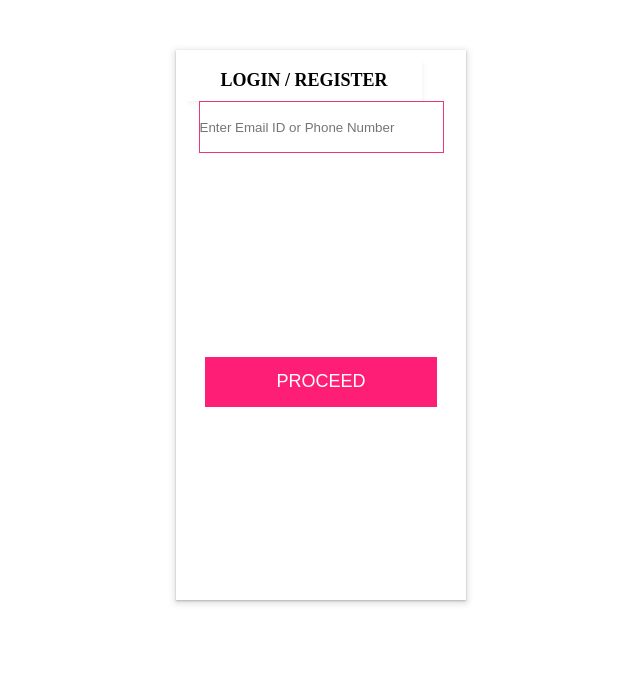
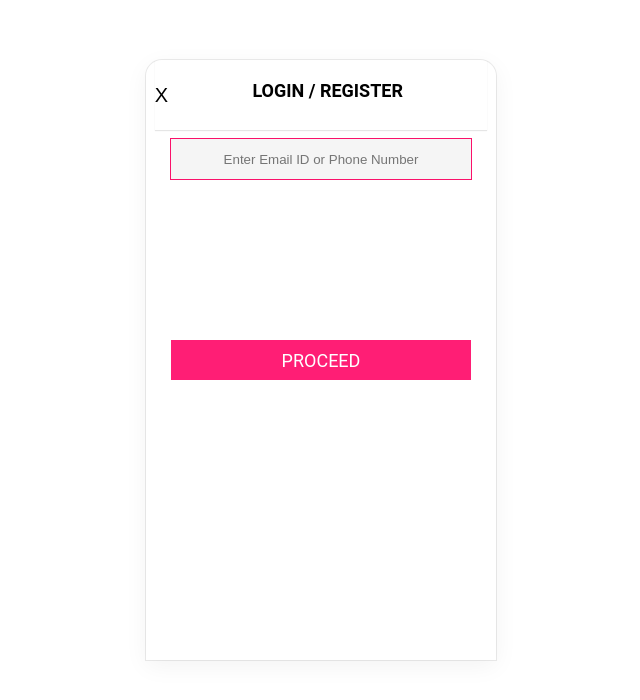
Before and after one commit to MadhuSudhanAlakuntla/Nyka, a plain HTML site: page login-page/index.html in a window 1280 px wide. Shown: the whole page, without its empty margins (319-959 px from the left). Drawn offline with Linux system fonts and the light colour scheme.

Commit message:
login page done ,only have to insert link of home page

```diff
--- /dev/null
+++ b/login-page/almosthere.css
@@ -0,0 +1,107 @@
+
+*{
+    margin: 0;
+    padding: 0;
+}
+body{
+    display: flex;
+    justify-content: center;
+    padding-top: 60px;
+}
+.container{
+    width:350px;
+    height: 600px;
+    display: flex;
+   flex-direction: column;
+   align-items: center;
+ gap:10px;
+   border-top-left-radius: 16px;
+   border-top-right-radius: 16px;
+   box-shadow: rgba(0, 0, 0, 0.05) 0px 6px 24px 0px, rgba(0, 0, 0, 0.08) 0px 0px 0px 1px;
+
+}
+.head{
+    display: flex;
+    align-items: center;
+
+    width: 95%;
+    box-shadow: rgba(0, 0, 0, 0.1) 0px 1px 1px 0px;
+
+    }
+    .head > button{
+    font-size: 20px;
+    border: none;
+    background-color: white;
+    font-style: solid;
+    }
+    .head> h3{
+        width: 100%;
+        height: 40px;
+        text-align: center;
+        padding: 10px;
+        font-size: 18px;
+
+    font-family: 'Roboto', sans-serif;
+        padding-top: 20px;
+        margin-top: 5px;
+    }
+.box {
+    width:320px ;
+    height:350px;
+    display: flex;
+    flex-direction: column;
+    gap:30px;
+    align-items: center;
+
+
+
+}
+.box >:nth-child(1){
+    width: 100%;
+    height: 40px;
+    text-align: center;
+
+    font-size: 18px;
+    background-color: whitesmoke;
+}
+.box > :nth-child(2){
+    width:100% ;
+    height:280px;
+    display: flex;
+    flex-direction: column;
+    justify-content: space-between;
+    align-items: center;
+
+}
+form >:nth-child(1){
+display: flex;
+flex-direction: column;
+gap:10px;
+}
+form >:nth-child(1) >#name{
+    width: 300px;
+    height: 40px;
+    text-align: left;
+ border: none;
+    font-size: 18px;
+    border-bottom: 1px solid #ff1e75;
+}
+form >:nth-child(1) >#email{
+    width: 300px;
+    height: 40px;
+    text-align: left;
+      border: none;
+    font-size: 18px;
+    border-bottom:1px solid #ff1e75 ;
+}
+
+form> #homepage{
+    width:100%;
+    height: 40px;
+    border: none;
+    color: white;
+    background-color:#ff1e75;
+    font-size: 18px;
+    font-family: 'Roboto', sans-serif;
+
+}
--- a/login-page/index.css
+++ b/login-page/index.css
@@ -1,60 +1,79 @@
+
 *{
     margin: 0;
     padding: 0;
 }
+body{
+    display: flex;
+    justify-content: center;
+    padding-top: 60px;
+}
+.container{
+    width:350px;
+    height: 600px;
+    display: flex;
+   flex-direction: column;
+   align-items: center;
 
-body{
-    display:flex;
-    flex-direction: column;
-    align-items: center;
-    justify-content: center;
-    margin-top:50px ;
-    margin-bottom: 50px;
+   border-top-left-radius: 16px;
+   border-top-right-radius: 16px;
+   box-shadow: rgba(0, 0, 0, 0.05) 0px 6px 24px 0px, rgba(0, 0, 0, 0.08) 0px 0px 0px 1px;
 
 }
-
-.container{
-width:290px;
-height:550px;
-display: grid;
-grid-template-columns: repeat(1,1fr);
-box-shadow: rgba(60, 64, 67, 0.3) 0px 1px 2px 0px, rgba(60, 64, 67, 0.15) 0px 2px 6px 2px;
-background-color: white;
-
-
+.box >form{
+    width:300px ;
+    height:250px;
+    display: flex;
+    flex-direction: column;
+    justify-content: space-between;
+    align-items: center;
 
 
 }
 
-.content{
+.box > form >:nth-child(1){
+    width: 100%;
+    height: 40px;
+    border:1px solid #fa116a;
+    background-color: whitesmoke;
+   text-align: center;
+   margin-top: 8px;
+}
+span{
+    float: inline-end;
+}
 
-  padding: 10px;
-  text-align: center;
-  align-items: center;
+.head{
+display: flex;
+align-items: center;
 
+width: 95%;
+box-shadow: rgba(0, 0, 0, 0.1) 0px 1px 1px 0px;
 
 }
-h3{
+.head > button{
+font-size: 20px;
+border: none;
+background-color: white;
+font-style: solid;
+}
+.head> h3{
+    width: 100%;
+    height: 40px;
+    text-align: center;
     padding: 10px;
     font-size: 18px;
-    width:80%;
-    text-align: center;
-    box-shadow: 2px 3px 4px whitesmoke;
+
+font-family: 'Roboto', sans-serif;
+    padding-top: 20px;
 }
-#input{
-    height: 50px;
-    width: 90%;
-    border : 1px solid rgb(232, 57, 116);
-}
-.btn{
-    text-align: center;
+#procedd{
+width:100%;
+height: 40px;
+border: none;
+color: white;
+background-color:#ff1e75;
+font-size: 18px;
+font-family: 'Roboto', sans-serif;
 
 }
- #prcBtn{
-        width: 80%;
-        height: 50px;
-        background-color:#ff1e75;
-        color:white;
-        font-size: 18px;
-        border: none;
- }
--- a/login-page/index.html
+++ b/login-page/index.html
@@ -3,24 +3,30 @@
 <head>
     <meta charset="UTF-8">
     <meta name="viewport" content="width=device-width, initial-scale=1.0">
-    <title>Nykaa Clone</title>
+    <title>Document</title>
+
     <link rel="stylesheet" href="index.css">
+    <link rel="stylesheet" href="login.html">
 </head>
 <body>
 
+
     <div class="container">
-        <div class="content">
-            <h3>LOGIN / REGISTER</h3>
 
-                <input required type="text"  id="input" name="emailOrPhone" placeholder="Enter Email ID or Phone Number" >
-            </div>
+        <div class="head">
+        <button type="reset">X</button>
+        <h3>LOGIN / REGISTER</h3>
+    </div>
 
+        <div class="box">
+    <form >
+           <input required type="text" placeholder="Enter Email ID or Phone Number" id="input">
 
-             <div class="btn">
+           <br>
+            <input  type="submit" value="PROCEED" id="procedd"/>
 
-
-            <button type="submit" id="prcBtn">PROCEED</button>
-
+    </form>
+    </div>
     </div>
 
 </body>
--- a/login-page/index.js
+++ b/login-page/index.js
@@ -1,9 +1,26 @@
 
-var userData=JSON.parse(localStorage.getItem("user-data"))||[];
-var input= document.querySelector("#input");
+var userData = JSON.parse(localStorage.getItem("user-data")) || [];
+var form = document.querySelector("form");
+form.addEventListener("submit", function(event) {
+    event.preventDefault();
+    console.log(event);
 
-var inpValue = input.value;
+    var formObj = {
+        data: event.target.input.value,
+    };
 
-if(inpValue ===""){
+    var flag = false;
+    userData.forEach(function(el) {
+        if (el.data === formObj.data) {
+            flag = true;
+        }
+    });
 
-}
+    if (!flag) { // Changed the condition here
+        userData.push(formObj);
+        localStorage.setItem("user-data", JSON.stringify(userData));
+        window.location.assign("register.html");
+    } else {
+        window.location.assign("login.html");
+    }
+});
--- /dev/null
+++ b/login-page/login.css
@@ -0,0 +1,104 @@
+*{
+    margin: 0;
+    padding: 0;
+}
+body{
+    display: flex;
+    justify-content: center;
+    padding-top: 60px;
+}
+.container{
+    width:350px;
+    height: 600px;
+    display: flex;
+   flex-direction: column;
+   align-items: center;
+ gap:10px;
+   border-top-left-radius: 16px;
+   border-top-right-radius: 16px;
+   box-shadow: rgba(0, 0, 0, 0.05) 0px 6px 24px 0px, rgba(0, 0, 0, 0.08) 0px 0px 0px 1px;
+
+}
+.head{
+    display: flex;
+   justify-content:centre;
+
+    width: 95%;
+    height: 50px;
+    box-shadow: rgba(0, 0, 0, 0.1) 0px 1px 1px 0px;
+
+    }
+    .head > button{
+        font-size: 20px;
+        border: none;
+        background-color: white;
+        font-style: solid;
+        float: left;
+        }
+        .head> h3{
+            width: 100%;
+            height: 40px;
+            text-align: center;
+            padding: 10px;
+            font-size: 18px;
+          margin-top: 5px;
+
+        }
+
+        .box {
+            width:95%;
+            height:250px;
+            display: flex;
+            flex-direction: column;
+
+            align-items: center;
+            gap:20px
+
+        }
+        .userId-again{
+            background-color: whitesmoke;
+            color: black;
+            border: 1px solid #ff1e75;
+            width: 90%;
+            height: 40px;
+           display: flex;
+           text-align: center;
+           flex-direction: column;
+           justify-content: center;
+        }
+
+
+
+        .para{
+            display: flex;
+            flex-direction: column;
+            justify-content: center;
+            text-align: center;
+        }
+
+
+        #otpagain{
+            width:100%;
+        height: 40px;
+            border: none;
+            border-bottom: 1px solid #ff1e75;
+
+
+        }
+
+        #verify-again{
+            width:100%;
+            height: 40px;
+            border: none;
+            color: white;
+            background-color:#ff1e75;
+            font-size: 18px;
+            font-family: 'Roboto', sans-serif;
+
+            }
+            form{
+                display: flex;
+                flex-direction: column;
+                width:90%;
+                gap:40px;
+            }
--- /dev/null
+++ b/login-page/login.html
@@ -0,0 +1,46 @@
+<!DOCTYPE html>
+<html lang="en">
+<head>
+    <meta charset="UTF-8">
+    <meta name="viewport" content="width=device-width, initial-scale=1.0">
+    <title>Login</title>
+    <link rel="stylesheet" href="login.css">
+</head>
+<body>
+    <div class="container">
+
+        <div class="head">
+        <button type="reset">X</button>
+
+        <h3>LOGIN</h3>
+    </div>
+
+        <div class="box">
+            <div class="userId-again">
+                <p>USER-ID</p>
+            </div>
+
+
+           <div class="para">
+            <span>Welcome Welcome back USER,
+                Please enter the OTP sent on your phone </span>
+                 <span>(Be sure to check your spam folder)</span>
+
+           </div>
+
+    <form >
+        <div>
+           <input required type="number" placeholder="OTP" id="otpagain">
+       </div>
+       <div>
+        <input  type="submit" value="submit" id="verify-again"/>
+       </div>
+
+
+
+    </form>
+    </div>
+    </div>
+</body>
+<script src="login.js"></script>
+</html>
```
Also changed, not shown: login-page/almostthere.html (added, +38 -0 lines), login-page/almostthere.js (added, +21 -0 lines), login-page/login.js (added, +20 -0 lines), login-page/register.css (added, +130 -0 lines), login-page/register.html (added, +60 -0 lines), login-page/register.js (added, +17 -0 lines).
